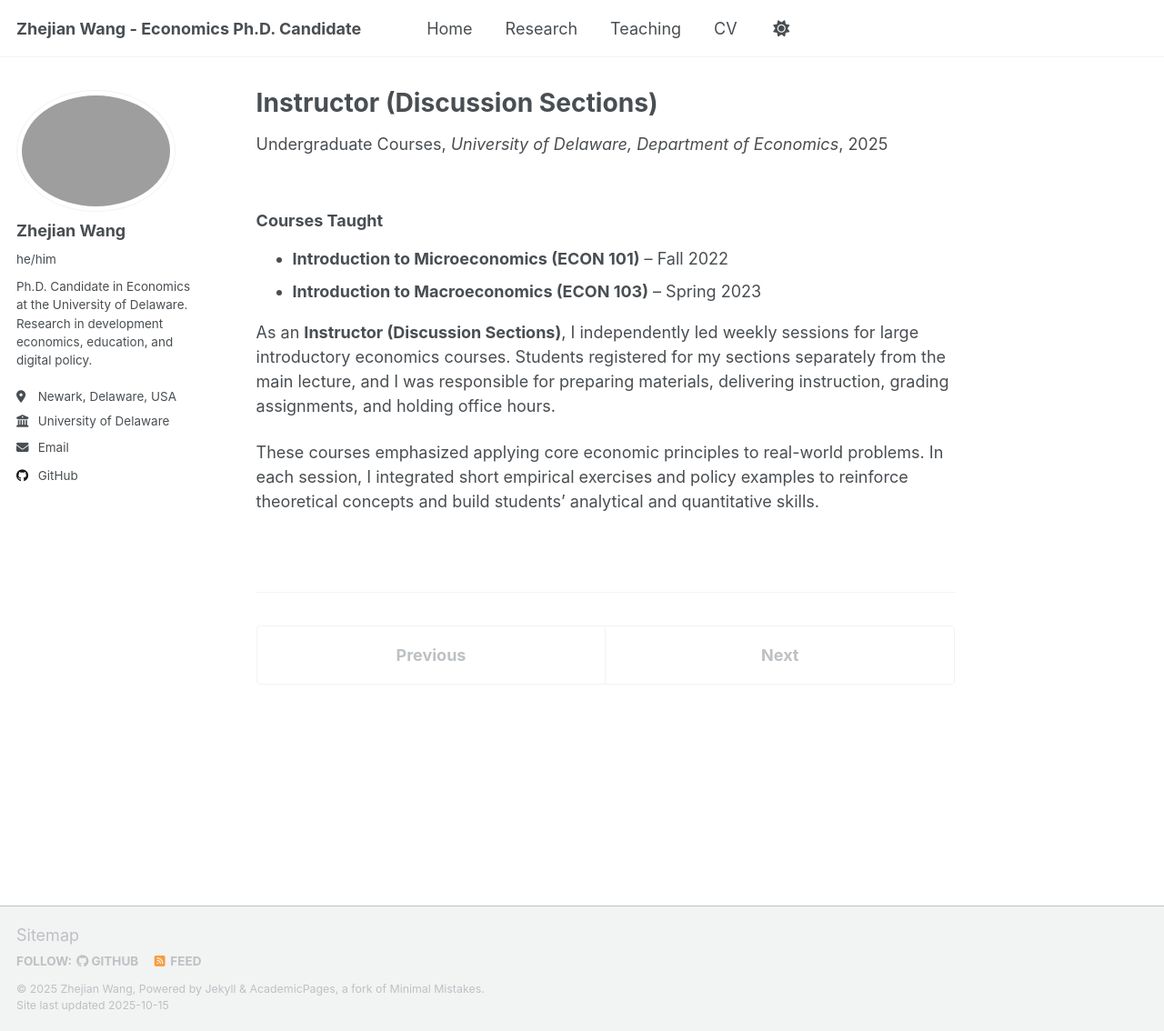
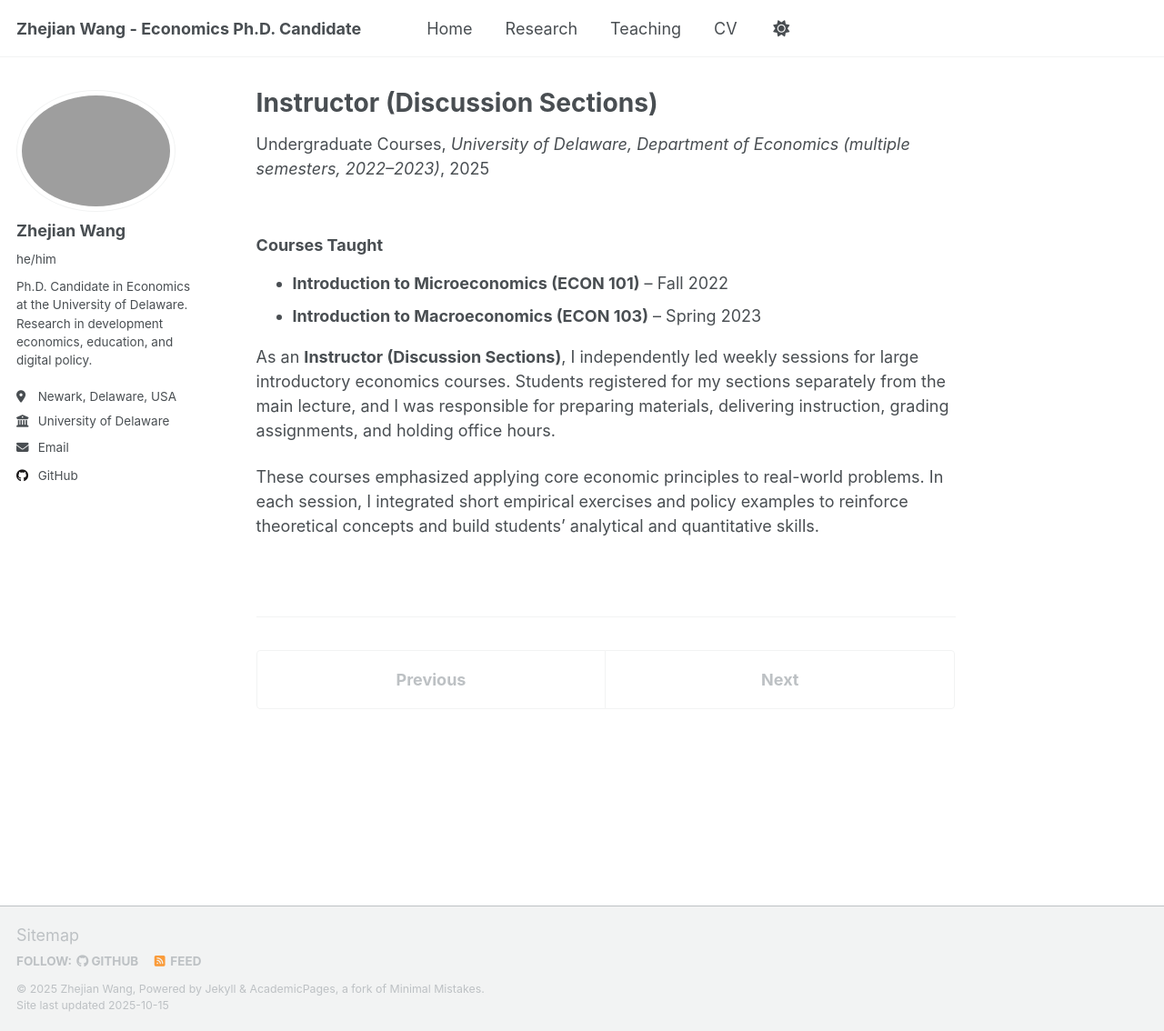
Before and after one commit to zhejianw/zhejianw.github.io, a Jekyll site: the page built from _teaching/2022-fall-instructor.md, in a window 1280 px wide and 1134 px high. Shown: the whole window at 91% size. Built offline with Jekyll 4.4.1, drawn with Linux system fonts in a browser that asks for light colours; a script that is not in the unit is left out.

Commit message:
Update 2022-fall-instructor.md

```diff
--- a/_teaching/2022-fall-instructor.md
+++ b/_teaching/2022-fall-instructor.md
@@ -3,7 +3,8 @@ title: "Instructor (Discussion Sections)"
 collection: teaching
 type: "Undergraduate Courses"
 permalink: /teaching/2022-fall-instructor
-venue: "University of Delaware, Department of Economics"
+venue: "University of Delaware, Department of Economics (multiple semesters, 2022–2023)"
+date: 2025-01-01
 location: "Newark, Delaware, USA"
 ---
 
```
